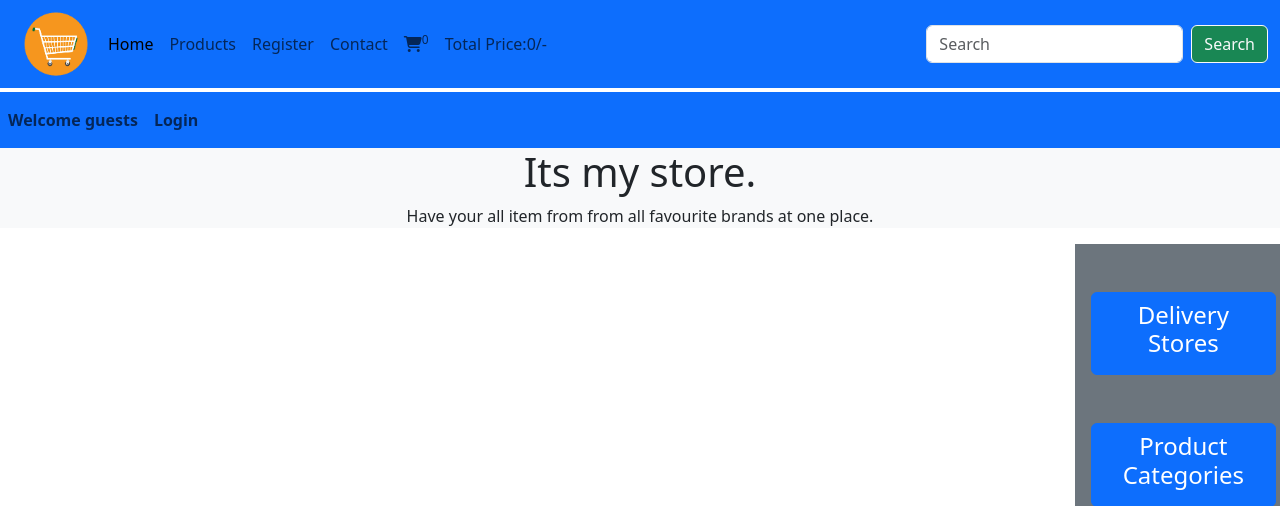
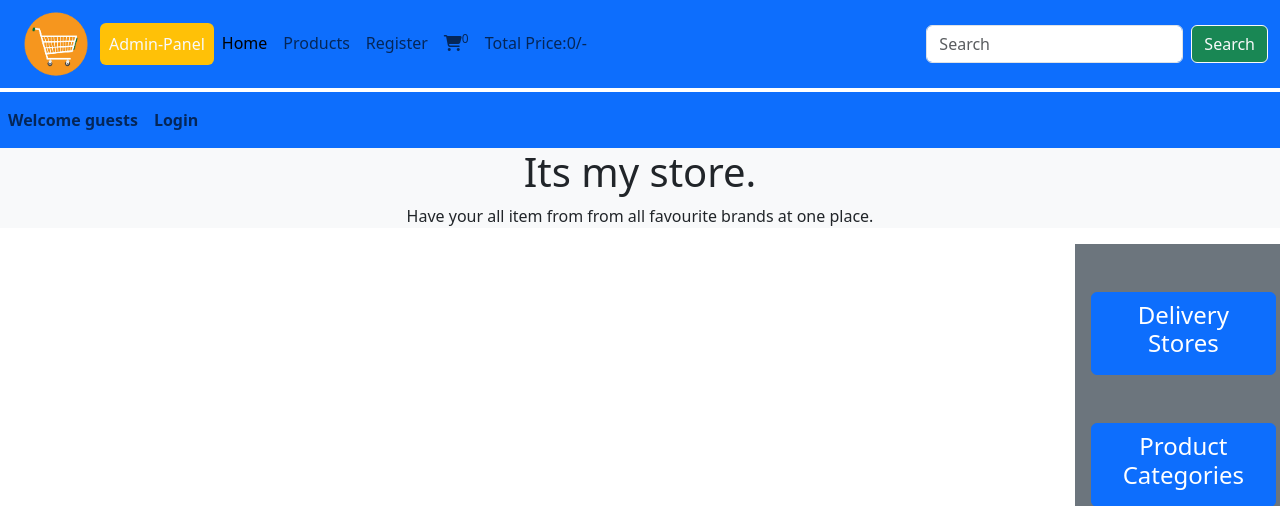
Before and after one commit to Rubina2563/PHPandSQLwebsite, a PHP site: page / in a window 1280 px wide. Shown: the top 506 px of the page. Run offline with PHP 8.4, Linux system fonts and the light colour scheme; data that the repository does not hold is empty.

Commit message:
video 81

```diff
--- a/index.php
+++ b/index.php
@@ -36,6 +36,9 @@ cart();
 ?>
     <div class="collapse navbar-collapse" id="navbarSupportedContent">
       <ul class="navbar-nav me-auto mb-2 mb-lg-0">
+      <li class="nav-item">
+       <button class="btn rounded bg-warning p-0"><a class="nav-link text-light" href=".\Admin_Panel\index.php"> Admin-Panel </a></button>
+        </li>
         <li class="nav-item">
           <a class="nav-link active" aria-current="page" href="index.php">Home</a>
         </li>
@@ -55,9 +58,7 @@ echo "<li class='nav-item'>
         }
         ?>
 
-        <li class="nav-item">
-          <a class="nav-link" href="#">Contact</a>
-        </li>
+
         <li class="nav-item">
           <a class="nav-link" href="cart.php"><i class="fa-solid fa-cart-shopping"></i><sup><?php cart_item_num();?></sup></a>
         </li>
```
Also changed, not shown: cart.php (line endings or trailing spaces).
